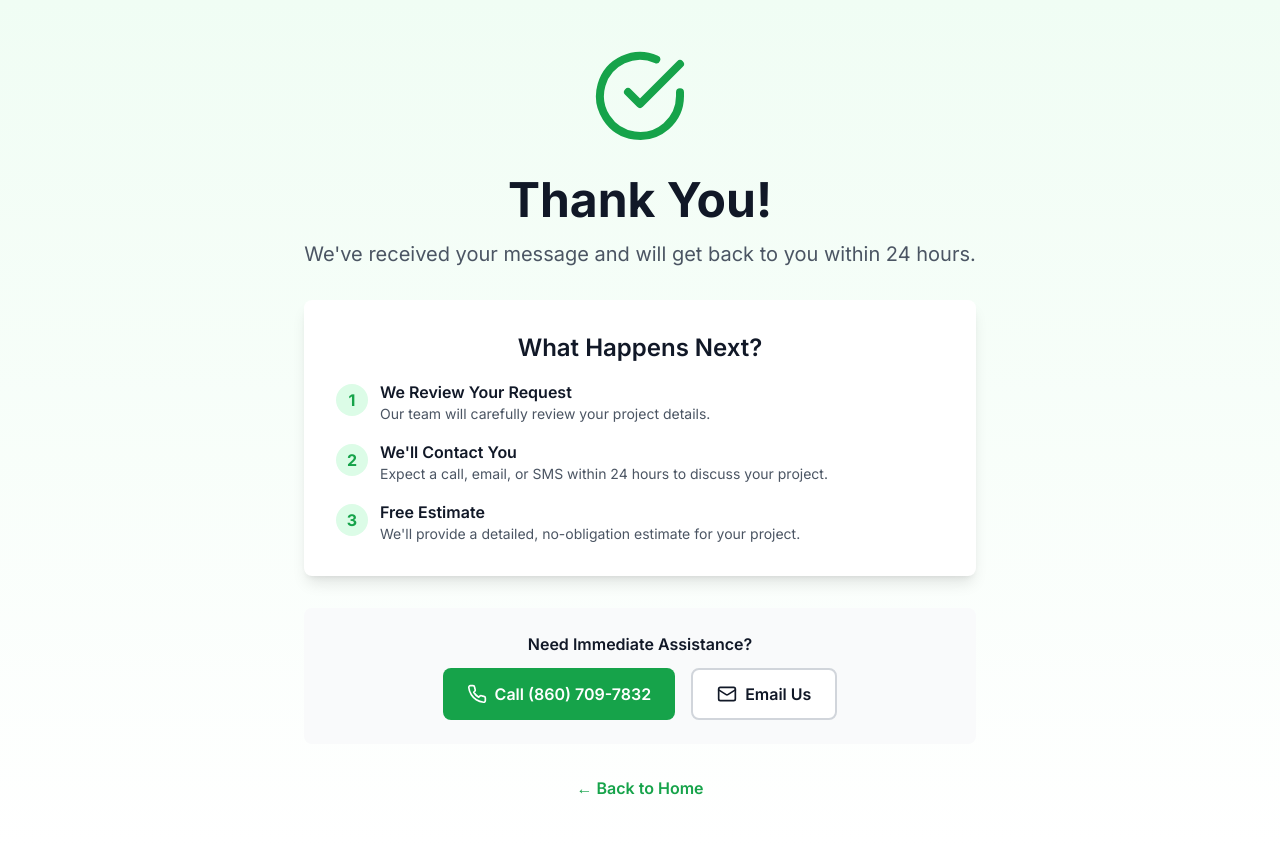
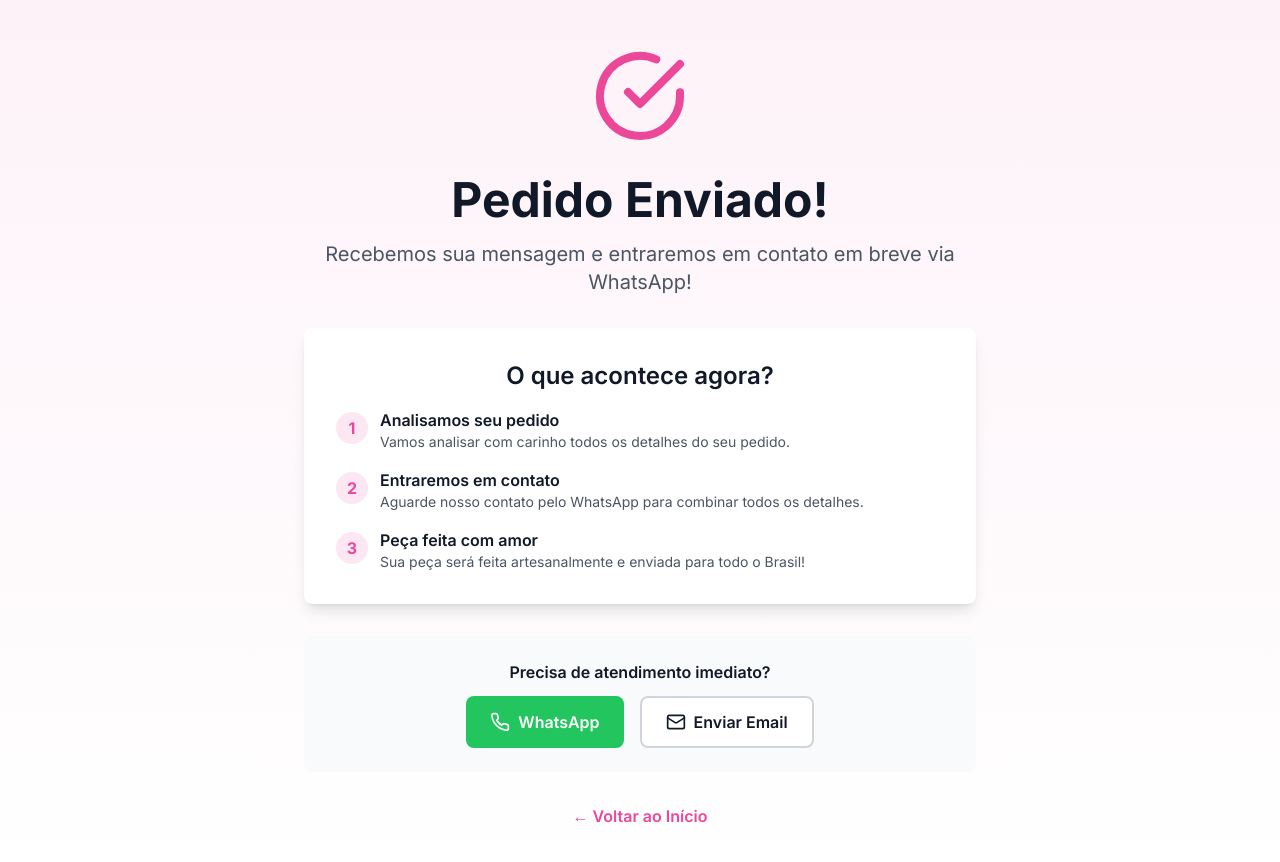
Before and after one commit to vanivelle/ninartecroche, a Next.js app: page /thank-you in a window 1280 px wide. Shown: the top 862 px of the page. Built offline with nearby package versions, Linux system fonts and the light colour scheme.

Commit message:
Traducao completa: thank-you page e GoogleMapSection para pt-BR / Ninartcroche

```diff
--- a/app/thank-you/page.tsx
+++ b/app/thank-you/page.tsx
@@ -5,80 +5,82 @@ import { CheckCircle, Phone, Mail } from 'lucide-react'
 
 export default function ThankYouPage() {
   return (
-    <div className="min-h-screen flex items-center justify-center bg-gradient-to-b from-green-50 to-white px-4">
+    <div className="min-h-screen flex items-center justify-center bg-gradient-to-b from-pink-50 to-white px-4">
       <div className="max-w-2xl w-full text-center py-12">
-        <CheckCircle className="w-24 h-24 text-green-600 mx-auto mb-8" />
+        <CheckCircle className="w-24 h-24 text-pink-500 mx-auto mb-8" />
 
         <h1 className="text-5xl font-bold text-gray-900 mb-4">
-          Thank You!
+          Pedido Enviado!
         </h1>
 
         <p className="text-xl text-gray-600 mb-8">
-          We've received your message and will get back to you within 24 hours.
+          Recebemos sua mensagem e entraremos em contato em breve via WhatsApp!
         </p>
 
         <div className="bg-white rounded-lg shadow-lg p-8 mb-8">
           <h2 className="text-2xl font-semibold text-gray-900 mb-4">
-            What Happens Next?
+            O que acontece agora?
           </h2>
           <div className="space-y-4 text-left">
             <div className="flex items-start gap-3">
-              <div className="w-8 h-8 bg-green-100 rounded-full flex items-center justify-center flex-shrink-0 mt-1">
-                <span className="text-green-600 font-bold">1</span>
+              <div className="w-8 h-8 bg-pink-100 rounded-full flex items-center justify-center flex-shrink-0 mt-1">
+                <span className="text-pink-500 font-bold">1</span>
               </div>
               <div>
-                <h3 className="font-semibold text-gray-900">We Review Your Request</h3>
-                <p className="text-gray-600 text-sm">Our team will carefully review your project details.</p>
+                <h3 className="font-semibold text-gray-900">Analisamos seu pedido</h3>
+                <p className="text-gray-600 text-sm">Vamos analisar com carinho todos os detalhes do seu pedido.</p>
               </div>
             </div>
 
             <div className="flex items-start gap-3">
-              <div className="w-8 h-8 bg-green-100 rounded-full flex items-center justify-center flex-shrink-0 mt-1">
-                <span className="text-green-600 font-bold">2</span>
+              <div className="w-8 h-8 bg-pink-100 rounded-full flex items-center justify-center flex-shrink-0 mt-1">
+                <span className="text-pink-500 font-bold">2</span>
               </div>
               <div>
-                <h3 className="font-semibold text-gray-900">We'll Contact You</h3>
-                <p className="text-gray-600 text-sm">Expect a call, email, or SMS within 24 hours to discuss your project.</p>
+                <h3 className="font-semibold text-gray-900">Entraremos em contato</h3>
+                <p className="text-gray-600 text-sm">Aguarde nosso contato pelo WhatsApp para combinar todos os detalhes.</p>
               </div>
             </div>
 
             <div className="flex items-start gap-3">
-              <div className="w-8 h-8 bg-green-100 rounded-full flex items-center justify-center flex-shrink-0 mt-1">
-                <span className="text-green-600 font-bold">3</span>
+              <div className="w-8 h-8 bg-pink-100 rounded-full flex items-center justify-center flex-shrink-0 mt-1">
+                <span className="text-pink-500 font-bold">3</span>
               </div>
               <div>
-                <h3 className="font-semibold text-gray-900">Free Estimate</h3>
-                <p className="text-gray-600 text-sm">We'll provide a detailed, no-obligation estimate for your project.</p>
+                <h3 className="font-semibold text-gray-900">Peça feita com amor</h3>
+                <p className="text-gray-600 text-sm">Sua peça será feita artesanalmente e enviada para todo o Brasil!</p>
               </div>
             </div>
           </div>
         </div>
 
         <div className="bg-gray-50 rounded-lg p-6 mb-8">
-          <h3 className="font-semibold text-gray-900 mb-3">Need Immediate Assistance?</h3>
+          <h3 className="font-semibold text-gray-900 mb-3">Precisa de atendimento imediato?</h3>
           <div className="flex flex-col sm:flex-row gap-4 justify-center">
             <a
-              href="tel:+18607097832"
-              className="inline-flex items-center justify-center gap-2 bg-green-600 text-white px-6 py-3 rounded-lg font-semibold hover:bg-green-700 transition-colors"
+              href="https://wa.me/5561991997037"
+              target="_blank"
+              rel="noopener noreferrer"
+              className="inline-flex items-center justify-center gap-2 bg-green-500 text-white px-6 py-3 rounded-lg font-semibold hover:bg-green-600 transition-colors"
             >
               <Phone className="w-5 h-5" />
-              Call (860) 709-7832
+              WhatsApp
             </a>
             <a
-              href="mailto:ace.silva64@gmail.com"
-              className="inline-flex items-center justify-center gap-2 bg-white text-gray-900 border-2 border-gray-300 px-6 py-3 rounded-lg font-semibold hover:border-green-600 hover:text-green-600 transition-colors"
+              href="mailto:ninafashion2705@gmail.com"
+              className="inline-flex items-center justify-center gap-2 bg-white text-gray-900 border-2 border-gray-300 px-6 py-3 rounded-lg font-semibold hover:border-pink-500 hover:text-pink-500 transition-colors"
             >
               <Mail className="w-5 h-5" />
-              Email Us
+              Enviar Email
             </a>
           </div>
         </div>
 
         <Link
           href="/"
-          className="inline-block text-green-600 hover:text-green-700 font-semibold"
+          className="inline-block text-pink-500 hover:text-pink-600 font-semibold"
         >
-          ← Back to Home
+          ← Voltar ao Início
         </Link>
       </div>
     </div>
--- a/components/Maps/GoogleMapSection.tsx
+++ b/components/Maps/GoogleMapSection.tsx
@@ -7,13 +7,13 @@ import { fadeInUp, staggerContainer } from "@/lib/animations";
 
 export const GoogleMapSection: React.FC = () => {
   const googleMapsUrl =
-    "https://www.google.com/maps/place/310+Newington+Rd,+West+Hartford,+CT+06110";
+    "https://www.google.com/maps/place/Bras%C3%ADlia,+DF";
   const embedUrl =
-    "https://www.google.com/maps/embed?pb=!1m18!1m12!1m3!1d2956.6234567890123!2d-72.7456!3d41.7833!2m3!1f0!2f0!3f0!3m2!1i1024!2i768!4f13.1!3m3!1m2!1s0x89e7a5e5e5e5e5e5%3A0x1234567890abcdef!2s310%20Newington%20Rd%2C%20West%20Hartford%2C%20CT%2006110!5e0!3m2!1sen!2sus!4v1234567890";
+    "https://www.google.com/maps/embed?pb=!1m18!1m12!1m3!1d245456.77777!2d-48.2!3d-15.78!2m3!1f0!2f0!3f0!3m2!1i1024!2i768!4f13.1!3m3!1m2!1s0x935a3d3fc47828df%3A0xfa7f8efbb01c0e8!2sBras%C3%ADlia%2C%20DF!5e0!3m2!1spt!2sbr!4v1234567890";
 
   return (
-    <section className="section-padding bg-gray-50">
-      <div className="container-custom">
+    <section className="py-20 px-4 bg-gray-50">
+      <div className="container mx-auto max-w-7xl">
         {/* Header */}
         <motion.div
           className="text-center mb-12"
@@ -22,11 +22,11 @@ export const GoogleMapSection: React.FC = () => {
           viewport={{ once: true }}
           transition={{ duration: 0.6 }}
         >
-          <h2 className="text-4xl md:text-5xl font-bold gradient-text mb-4">
-            Find Us on Google Maps
+          <h2 className="text-4xl md:text-5xl font-bold text-gray-900 mb-4">
+            Onde Estamos
           </h2>
           <p className="text-xl text-gray-600">
-            Visit our location in West Hartford, CT
+            Baseados em Brasília, entregamos para todo o Brasil!
           </p>
         </motion.div>
 
@@ -55,25 +55,24 @@ export const GoogleMapSection: React.FC = () => {
           <motion.div variants={fadeInUp} className="space-y-6">
             <div>
               <h3 className="text-3xl font-bold text-gray-900 mb-4">
-                Our Location
+                Nossa Localização
               </h3>
               <p className="text-gray-600 mb-6">
-                Visit us at our main office in West Hartford. We serve the entire Connecticut area with professional painting and carpentry services.
+                Estamos em Brasília, DF, e enviamos nossas peças artesanais para todo o Brasil com muito carinho!
               </p>
             </div>
 
             {/* Address Card */}
             <div className="bg-white border-2 border-green-100 rounded-xl p-6">
               <div className="flex items-start gap-4">
-                <div className="p-3 bg-green-100 rounded-lg text-green-600">
+                <div className="p-3 bg-pink-100 rounded-lg text-pink-500">
                   <MapPin className="w-6 h-6" />
                 </div>
                 <div>
-                  <h4 className="font-semibold text-gray-900 mb-2">Address</h4>
+                  <h4 className="font-semibold text-gray-900 mb-2">Endereço</h4>
                   <p className="text-gray-600">
-                    310 Newington Rd<br />
-                    West Hartford, CT 06110<br />
-                    United States
+                    Brasília, DF<br />
+                    Brasil 🇬🇧
                   </p>
                 </div>
               </div>
@@ -84,16 +83,16 @@ export const GoogleMapSection: React.FC = () => {
               href={googleMapsUrl}
               target="_blank"
               rel="noopener noreferrer"
-              className="inline-flex items-center gap-2 bg-green-600 text-white px-6 py-4 rounded-lg font-bold text-lg hover:bg-green-700 transition-all shadow-lg hover:shadow-xl w-full justify-center"
+              className="inline-flex items-center gap-2 bg-pink-500 text-white px-6 py-4 rounded-lg font-bold text-lg hover:bg-pink-600 transition-all shadow-lg hover:shadow-xl w-full justify-center"
             >
               <MapPin className="w-5 h-5" />
-              Open in Google Maps
+              Ver no Google Maps
               <ExternalLink className="w-5 h-5" />
             </a>
 
             {/* Hours Notice */}
             <p className="text-sm text-gray-500 italic">
-              📍 Click the button above to see our location and directions on Google Maps
+              📍 Clique no botão acima para ver nossa localização no Google Maps
             </p>
           </motion.div>
         </motion.div>
```
